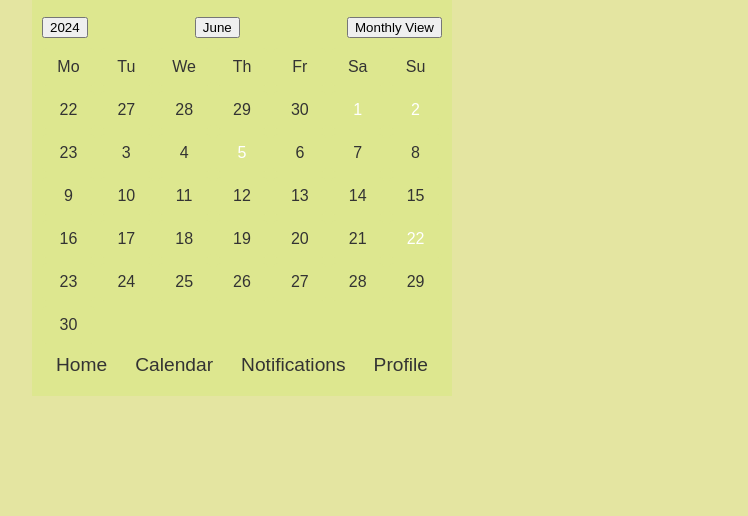
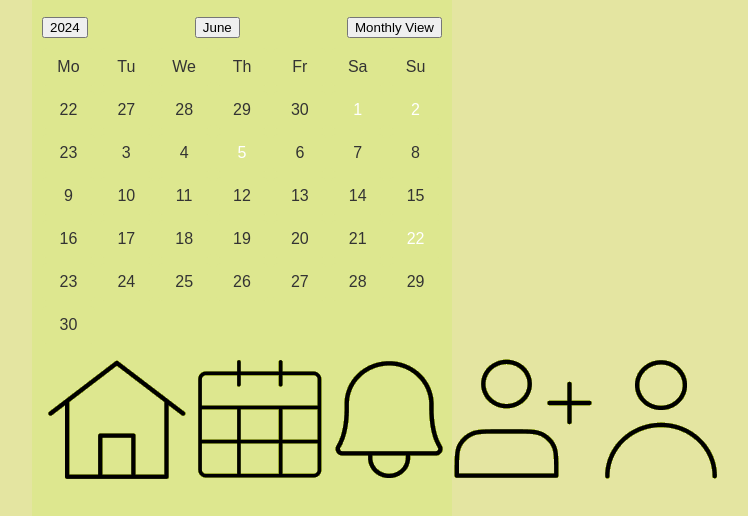
Before and after one commit to JJaegerr/M322-Implementation, a plain HTML site: page Calendar.html in a window 1280 px wide. Shown: the part 421-937 px from the top of the page, without its empty margins (398-1146 px from the left). Before the commit the page ends 817 px from the top, so only its background shows below. Drawn offline with Linux system fonts and the light colour scheme.

Commit message:
navigation updarte

```diff
--- a/Calendar.html
+++ b/Calendar.html
@@ -174,10 +174,11 @@
         </div>
 
         <div class="navbar">
-            <a href="/index.html">Home</a>
-            <a href="#">Calendar</a>
-            <a href="#">Notifications</a>
-            <a href="/Profile.html">Profile</a>
+            <a href="/index.html"><img src="Pictures/Home.png" class="navicon"></a>
+            <a href="/Calendar.html"><img src="Pictures/Calendar.png" class="navicon"></a>
+            <a href="#"><img src="Pictures/Notifications.png" class="navicon"></a>
+            <a href="#"><img src="Pictures/Support.png" class="navicon"></a>
+            <a href="/Profile.html"><img src="Pictures/PersonalSettings.png" class="navicon"></a>
         </div>
     </div>
 </body>
```
Also changed, not shown: SettingsNProfile.html (+3 -3 lines), index.html (+5 -4 lines).
